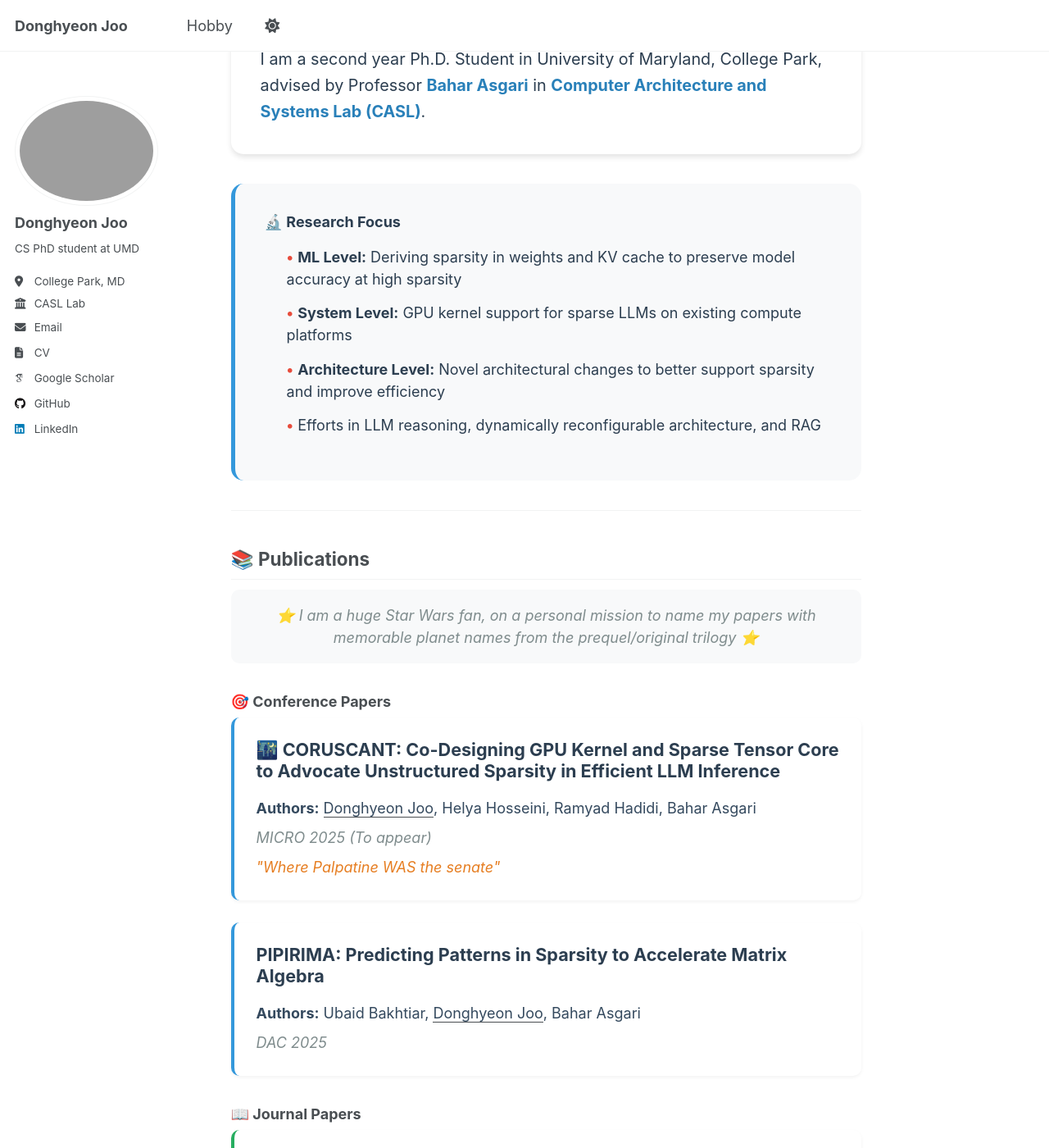
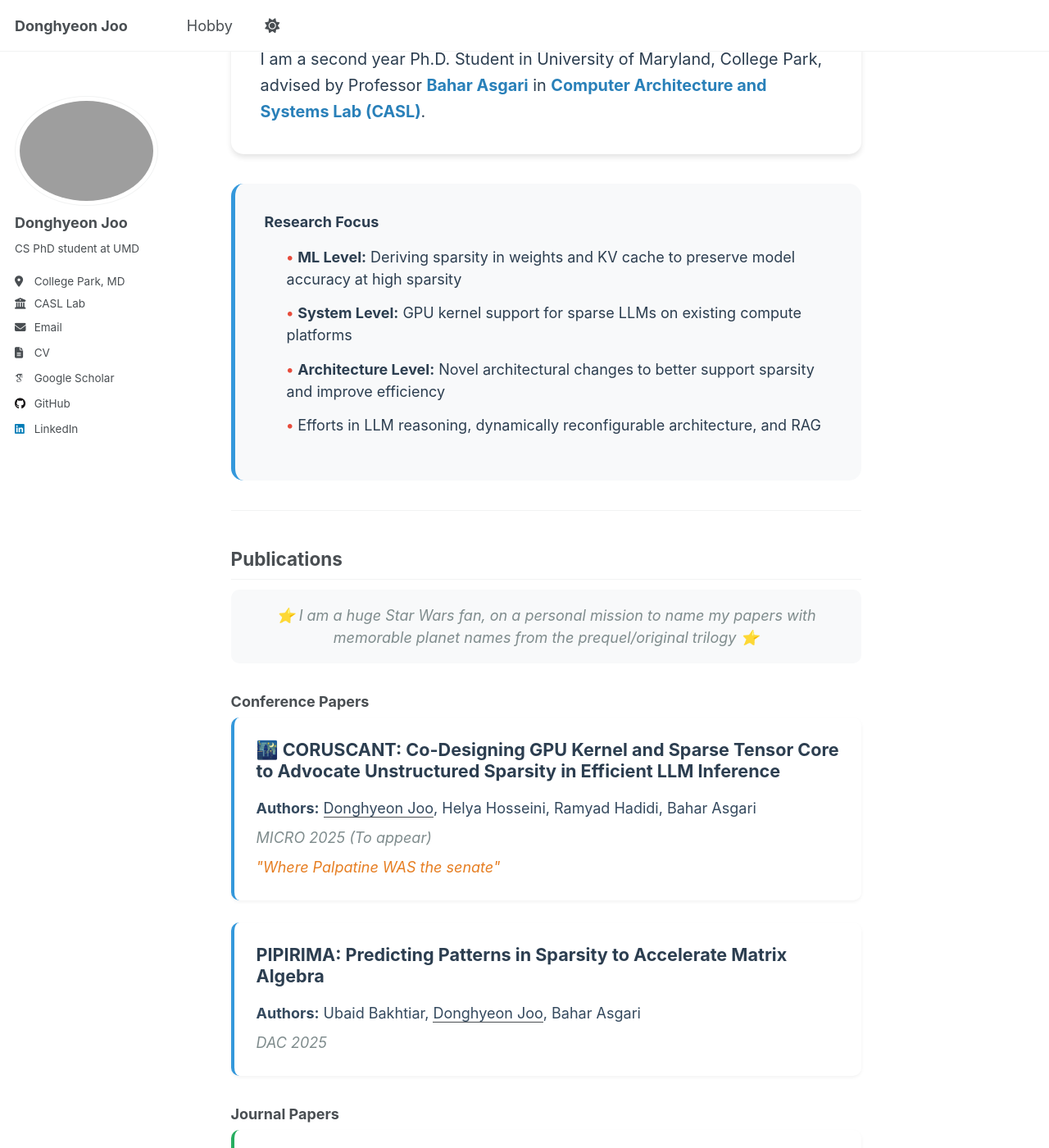
Before and after one commit to dhjoo98/dhjoo98.github.io, a Jekyll site: the page built from _pages/about.md, in a window 1280 px wide and 1400 px high, scrolled down 261 px. Shown: the whole window at 82% size. Built offline with Jekyll 4.4.1, drawn with Linux system fonts in a browser that asks for light colours; some web fonts are replaced; a script that is not in the unit is left out; some of the changed text lies outside the part shown.

Commit message:
sixteenth

```diff
--- a/_pages/about.md
+++ b/_pages/about.md
@@ -19,7 +19,7 @@
 </div>
 
 <div style="background: var(--page__background-color, #f8f9fa); padding: 2rem; border-radius: 15px; margin-bottom: 2rem; border-left: 5px solid #3498db;">
-  <h3 style="color: var(--text-color, #2c3e50); margin-top: 0; margin-bottom: 1rem;">🔬 Research Focus</h3>
+  <h3 style="color: var(--text-color, #2c3e50); margin-top: 0; margin-bottom: 1rem;">Research Focus</h3>
   <ul style="list-style: none; padding-left: 0;">
     <li style="margin-bottom: 0.8rem; padding-left: 1.5rem; position: relative; color: var(--text-color, #2c3e50);">
       <span style="color: #e74c3c; font-weight: bold;">•</span> <strong>ML Level:</strong> Deriving sparsity in weights and KV cache to preserve model accuracy at high sparsity
@@ -38,7 +38,7 @@
 
 ---
 
-## 📚 Publications
+## Publications
 
 <div style="background: var(--page__background-color, #f8f9fa); padding: 1rem; border-radius: 10px; margin-bottom: 1rem;">
   <p style="font-style: italic; color: var(--text-muted, #7f8c8d); margin: 0; text-align: center;">
@@ -46,7 +46,7 @@
   </p>
 </div>
 
-### 🎯 Conference Papers
+### Conference Papers
 <div style="background: var(--page__background-color, #ffffff); padding: 1.5rem; border-radius: 10px; margin-bottom: 1.5rem; box-shadow: 0 2px 4px rgba(0,0,0,0.05); border-left: 4px solid #3498db;">
   <h4 style="color: var(--text-color, #2c3e50); margin-top: 0; margin-bottom: 1rem; font-size: 1.2rem;">
     <span style="color: #e74c3c;">🌃</span> <strong>CORUSCANT: Co-Designing GPU Kernel and Sparse Tensor Core to Advocate Unstructured Sparsity in Efficient LLM Inference</strong>
@@ -64,7 +64,7 @@
   <p style="margin: 0; color: var(--text-muted, #7f8c8d);"><em>DAC 2025</em></p>
 </div>
 
-### 📖 Journal Papers
+### Journal Papers
 <div style="background: var(--page__background-color, #ffffff); padding: 1.5rem; border-radius: 10px; margin-bottom: 1.5rem; box-shadow: 0 2px 4px rgba(0,0,0,0.05); border-left: 4px solid #27ae60;">
   <h4 style="color: var(--text-color, #2c3e50); margin-top: 0; margin-bottom: 1rem; font-size: 1.2rem;">
     <span style="color: #27ae60;"></span> <strong>SEGIN: Synergistically Enabling Fine-Grained Multi-Tenant and Resource Optimized SpMV</strong>
@@ -73,12 +73,13 @@
   <p style="margin: 0; color: var(--text-muted, #7f8c8d);"><em>CAL 2025</em></p>
 </div>
 
-### 🔬 Preprints
+### Preprints
 <div style="background: var(--page__background-color, #ffffff); padding: 1.5rem; border-radius: 10px; margin-bottom: 1.5rem; box-shadow: 0 2px 4px rgba(0,0,0,0.05); border-left: 4px solid #f39c12;">
   <h4 style="color: var(--text-color, #2c3e50); margin-top: 0; margin-bottom: 1rem; font-size: 1.2rem;">
     <span style="color: #f39c12;">🔥</span> <strong>MUSTAFAR: Promoting Unstructured Sparsity for KV Cache Pruning in LLM Inference</strong>
   </h4>
   <p style="margin-bottom: 0.5rem; color: var(--text-color, #34495e);"><strong>Authors:</strong> <u>Donghyeon Joo</u>, Helya Hosseini, Ramyad Hadidi, Bahar Asgari</p>
+  <p style="margin-bottom: 0.5rem; color: var(--text-muted, #7f8c8d);"><em><a href="https://arxiv.org/abs/2505.22913" style="display: inline-block; background: #e74c3c; color: white; padding: 0.3rem 0.8rem; border-radius: 15px; text-decoration: none; font-size: 0.9rem; font-weight: 500; box-shadow: 0 2px 4px rgba(0,0,0,0.1); transition: all 0.2s ease; margin-right: 0.5rem;">📄 arXiv</a><a href="https://github.com/dhjoo98/mustafar" style="display: inline-block; background: #333; color: white; padding: 0.3rem 0.8rem; border-radius: 15px; text-decoration: none; font-size: 0.9rem; font-weight: 500; box-shadow: 0 2px 4px rgba(0,0,0,0.1); transition: all 0.2s ease;">💻 Code</a></em></p>
   <p style="margin: 0; font-style: italic; color: #e67e22;">"Where Obi-wan had the high ground"</p>
 </div>
 
@@ -87,12 +88,13 @@
     <span style="color: #f39c12;">🪴</span> <strong>ENDOR: Hardware-Friendly Sparse Format for Offloaded LLM Inference</strong>
   </h4>
   <p style="margin-bottom: 0.5rem; color: var(--text-color, #34495e);"><strong>Authors:</strong> <u>Donghyeon Joo</u>, Ramyad Hadidi, Soheil Feizi, Bahar Asgari</p>
+  <p style="margin-bottom: 0.5rem; color: var(--text-muted, #7f8c8d);"><em><a href="https://arxiv.org/abs/2406.11674" style="display: inline-block; background: #e74c3c; color: white; padding: 0.3rem 0.8rem; border-radius: 15px; text-decoration: none; font-size: 0.9rem; font-weight: 500; box-shadow: 0 2px 4px rgba(0,0,0,0.1); transition: all 0.2s ease;">📄 arXiv</a></em></p>
   <p style="margin: 0; font-style: italic; color: #e67e22;">"Where Ewoks were really cute"</p>
 </div>
 
 ---
 
-## 🎓 Education
+## Education
 
 <div style="display: flex; gap: 2rem; margin-bottom: 2rem;">
   <div style="flex: 1; background: var(--page__background-color, #ffffff); padding: 1.5rem; border-radius: 10px; box-shadow: 0 2px 4px rgba(0,0,0,0.05);">
@@ -114,7 +116,7 @@
 
 ---
 
-## 💼 Work Experience
+## Work Experience
 
 <div style="background: var(--page__background-color, #ffffff); padding: 2rem; border-radius: 15px; box-shadow: 0 4px 6px rgba(0,0,0,0.1);">
   <div style="display: flex; align-items: center; margin-bottom: 1rem;">
```
